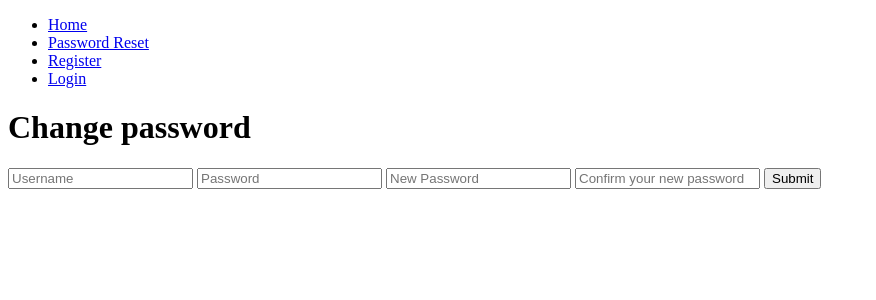
After one commit to Colab-UNIRIO-UFPA/uxtracking.com, a Flask app: page /change_pass in a window 1280 px wide. The commit adds this page. Shown: the top 300 px of the page, without its empty margins (0-876 px from the left). Run offline with Flask 2, Linux system fonts and the light colour scheme.

Commit message:
v0.3
- Change password backend added
- Reset password backend added

```diff
--- a/app.py
+++ b/app.py
@@ -1,19 +1,3 @@
-# Organização do patch:
-#/Samples (Diretório de samples)
-#   /ID (ID do usuário, gerado pela função generate_user_id em functions.py)
-#       /wwwsitecom (site coletado)
-#           /YYYYMMDD-HHMMSS (data da coleta)
-#               Dados (dados da coleta)
-#/static (diretório de arquivos estáticos carregáveis pelo Flask)
-#   /css (estilo das páginas HTML)
-#   /js (códigos javascript de estilo para as páginas HTML)
-#   logo
-#   UX-Tracking Extension (zipado da extensão para download)
-#   UX-Tracking Tools (ferramentas de plotagem - Será retirado)
-#/templates (páginas das rotas)
-#app.py (arquivo principal do serviço em Flask)
-#functions.py (funções chamadas no código do serviço)
-
 from flask import Flask, render_template, request, redirect, url_for
 import plotly.graph_objs as go
 from plotly.subplots import make_subplots
@@ -21,13 +5,26 @@ import json
 import os
 import base64
 import re
-from functions import auth, generate_user_id, clean
+from functions import auth, generate_user_id, clean, id_generator
 from flask import session, send_file
+from flask_mail import Mail,  Message
+from simple_colors import *
 
 app = Flask(__name__)
 app.secret_key = '9214u012jr120421jk490124'
 
+app.config.update(
+    MAIL_SERVER = 'smtp.gmail.com',
+    MAIL_PORT = 465,
+    MAIL_USE_SSL = True,
+    MAIL_USERNAME = 'uxtracking.service@gmail.com',
+    MAIL_PASSWORD = 'sqjndmwjedvknlex'
+)
+mail = Mail(app)
+
 # Define a rota para o envio dos dados pela ferramenta
+# Organização do patch:
+# (Diretório de samples)/(ID do usuário, gerado pela função generate_user_id em functions.py)/(site coletado)/(YYYYMMDD-HHMMSS da coleta)/(dados da coleta)
 @app.route('/receiver', methods=['POST'])
 def receiver():
     metadata = request.form['metadata']
@@ -71,6 +68,8 @@ def receiver():
     return "received"
 
 # Define a rota para o envio dos dados pela ferramenta
+# Organização do patch:
+# (Diretório de samples)/(ID do usuário, gerado pela função generate_user_id em functions.py)/(site coletado)/(data+hora da coleta)/(dados da coleta)
 @app.route('/sample_checker', methods=['POST'])
 def sample_checker():
     if request.method == 'POST':
@@ -109,7 +108,6 @@ def register():
                             "password": password,
                             "email": email,
                             "id": generate_user_id(username, email)})
-            session['username'] = username
             # Abre o arquivo usuarios.json em modo de escrita
             with open("users.json", "w") as arquivo:
                 # Escreve a lista de usuários atualizada no arquivo
@@ -152,6 +150,7 @@ def logout():
     session.pop('username', None)
     return redirect(url_for('index'))
 
+# Define a rota para reset de password
 @app.route('/forgot_pass', methods=["GET", "POST"])
 def forgot_pass():
     if request.method == "POST":
@@ -161,22 +160,84 @@ def forgot_pass():
 
         with open("users.json", "r") as arquivo:
                 users = json.load(arquivo)
-        for user in users:
-            if user['username'] == username and user['email'] == email:
+        for i in range(len(users)):
+            if users[i]['username'] == username and users[i]['email'] == email:
                 # Se as credenciais estiverem corretas, envia um email para o usuário
-                # realizar a criação de nova senha e redireciona para o login
-                email=email #IMPLEMENTAR
-                #
-                #
-                #
-                #
-                #
-                #
-                #
-                ################################
+                # com a nova senha criada e redireciona para o login
+
+                #Nova senha gerada
+                generatedPass = id_generator()
+
+                #Requisição por email
+                msg = Message(
+                                'UX-Tracking password reset.',
+                                sender = app.config.get("MAIL_USERNAME"),
+                                recipients = [email]
+                            )
+
+                msg.body = f'''
+Dear {username}!
+We are sending you this message because you have been asked to reset your password on our platform, the new password generated for your account is below:
+
+{generatedPass}
+
+If you are not the one who made the request, only you will see this password and will be able to change it on our platform.
+________________________________________________________
+This email was generated anonymously and automatically by an unmonitored email account, so please do not reply to this email.'''
+
+                #Nova senha enviada
+                mail.send(msg)
+
+                #Senha do usuário alterada na BD
+                users[i]['password'] = generatedPass
+
+                # Abre o arquivo usuarios.json em modo de escrita
+                with open("users.json", "w") as arquivo:
+                    # Escreve a lista de usuários atualizada no arquivo
+                    json.dump(users, arquivo)
+
+                #Redirecionar para o login
                 return redirect(url_for("login"))
     else:
         return render_template("forgot_pass.html")
+
+# Define a rota para a página de alteração de senha
+@app.route("/change_pass", methods=["GET", "POST"])
+def change_pass():
+    if request.method == "POST":
+        # Obtém o usuário e a senha informados no formulário
+        username = request.form["username"]
+        password = request.form["password"]
+        newpassword = request.form["newpassword"]
+
+        # Verifica se as credenciais estão corretas
+        with open("users.json", "r") as arquivo:
+                users = json.load(arquivo)
+        for i in range(len(users)):
+            if users[i]['username'] == username and users[i]['password'] == password:
+                if newpassword == request.form["confirm_newpassword"]:
+                    #Senha do usuário alterada para a fornecida
+                    users[i]['password'] = newpassword
+
+                    # Abre o arquivo usuarios.json em modo de escrita
+                    with open("users.json", "w") as arquivo:
+                        # Escreve a lista de usuários atualizada no arquivo
+                        json.dump(users, arquivo)
+
+                    #Usuário logado
+                    session['username'] = request.form['username']
+                    return redirect(url_for("index"))
+
+                else:
+                    error = "Make sure the new passwords match!"
+                    return render_template("change_pass.html", error=error)
+            else:
+                error = "The username or password is incorrect."
+                return render_template("change_pass.html", error=error)
+
+    else:
+        # Se a requisição for GET, exibe a página de alteração de senha
+        return render_template("change_pass.html")
 
 # Define a rota para a página principal
 @app.route("/", methods=["GET", "POST"])
--- a/functions.py
+++ b/functions.py
@@ -1,6 +1,8 @@
 import hashlib
 import json
 import re
+import string
+import random
 
 def generate_user_id(name, email):
     string_to_hash = f"{name}{email}"
@@ -19,3 +21,7 @@ def auth(name, email):
 def clean(string):
     string = string.replace(' ', '-') # Substitui todos os espaços por hífens.
     return re.sub('[^A-Za-z0-9\-]+', '', string) # Remove caracteres especiais.
+
+def id_generator():
+    chars=string.ascii_uppercase + string.digits
+    return ''.join(random.choice(chars) for _ in range(8))
--- a/templates/base.html
+++ b/templates/base.html
@@ -9,11 +9,13 @@
         {% if session %}
         <ul>
           <li><a href="{{ url_for('index') }}">Home</a></li>
+          <li><a href="{{ url_for('change_pass') }}">Change Password</a></li>
           <li><a href="{{ url_for('logout') }}">Logout</a></li>
         </ul>
         {% else %}
         <ul>
           <li><a href="{{ url_for('index') }}">Home</a></li>
+          <li><a href="{{ url_for('forgot_pass') }}">Password Reset</a></li>
           <li><a href="{{ url_for('register') }}">Register</a></li>
           <li><a href="{{ url_for('login') }}">Login</a></li>
         </ul>
--- /dev/null
+++ b/templates/change_pass.html
@@ -0,0 +1,15 @@
+{% extends "base.html" %}
+
+{% block content %}
+  <h1>Change password</h1>
+  {% if error %}
+  <p>{{ error }}</p>
+  {% endif %}
+  <form method="POST">
+    <input type="text" name="username" placeholder="Username" required>
+    <input type="password" name="password" placeholder="Password" required>
+    <input type="password" name="newpassword" placeholder="New Password" required>
+    <input type="password" name="confirm_newpassword" placeholder="Confirm your new password" required>
+    <button type="submit">Submit</button>
+  </form>
+{% endblock %}
```
Also changed, not shown: templates/forgot_pass.html (added, +13 -0 lines), users.json (+1 -14 lines), README.md.
